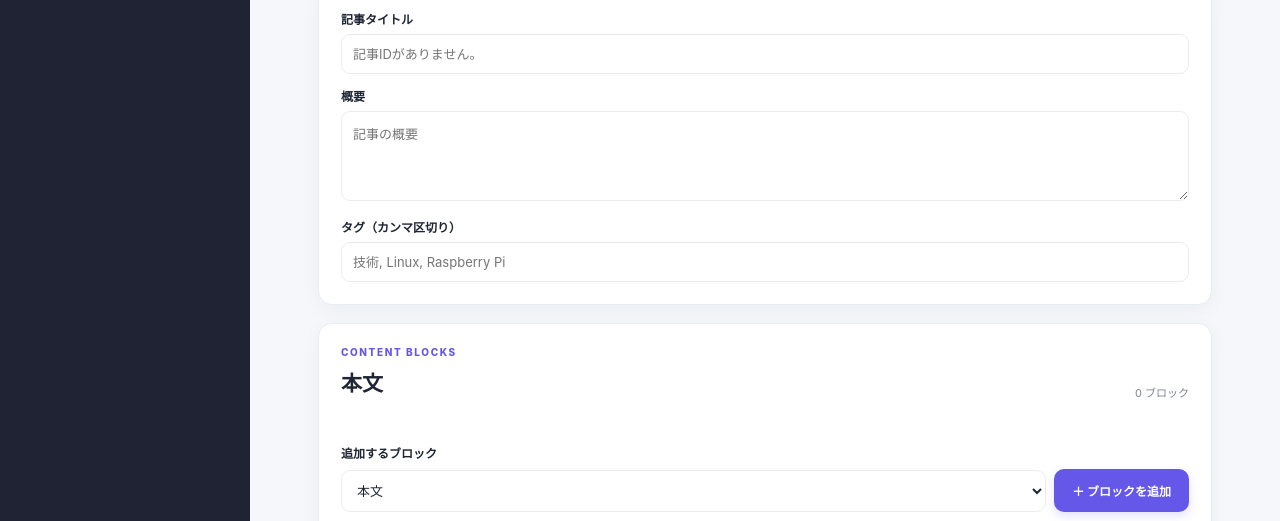
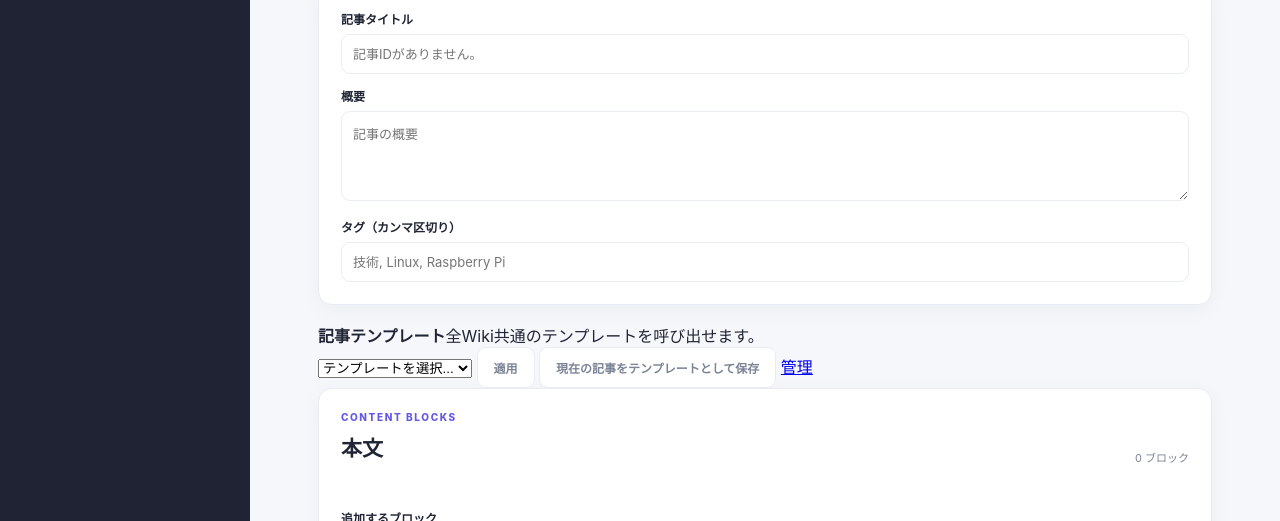
Before and after one commit to minax2036-beep/wikihub_V4, a plain HTML site: page editor.html in a window 1280 px wide. Shown: the part 237-758 px from the top of the page. Drawn offline with Linux system fonts and the light colour scheme.

Commit message:
Add template controls to article editor

```diff
--- a/editor.html
+++ b/editor.html
@@ -26,6 +26,15 @@
 <label for="editorSummary">概要</label><textarea id="editorSummary" rows="3" maxlength="1200" placeholder="記事の概要"></textarea>
 <label for="editorTags">タグ（カンマ区切り）</label><input id="editorTags" type="text" maxlength="500" placeholder="技術, Linux, Raspberry Pi">
 </section>
+<section class="template-toolbar">
+<div class="template-toolbar-copy"><strong>記事テンプレート</strong><span>全Wiki共通のテンプレートを呼び出せます。</span></div>
+<div class="template-toolbar-controls">
+<select id="templateSelect" aria-label="テンプレートを選択"><option value="">テンプレートを選択...</option></select>
+<button type="button" class="secondary-button" id="applyTemplateButton">適用</button>
+<button type="button" class="secondary-button" id="saveTemplateButton">現在の記事をテンプレートとして保存</button>
+<a class="home-link" href="templates.html">管理</a>
+</div>
+</section>
 <section class="editor-content-section">
 <div class="editor-section-heading"><div><div class="eyebrow">CONTENT BLOCKS</div><h2>本文</h2></div><span id="blockCount">0 ブロック</span></div>
 <div id="blockList" class="editor-block-list"></div>
```
